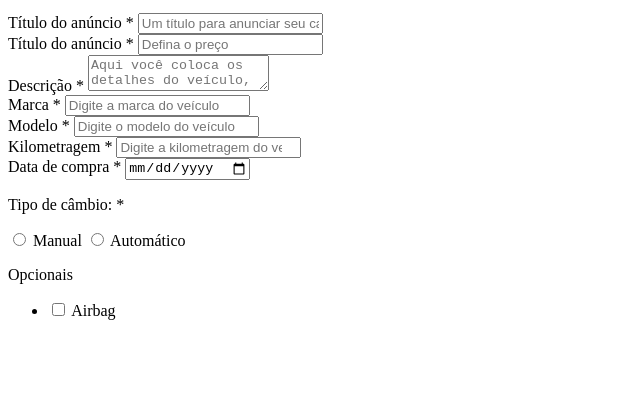
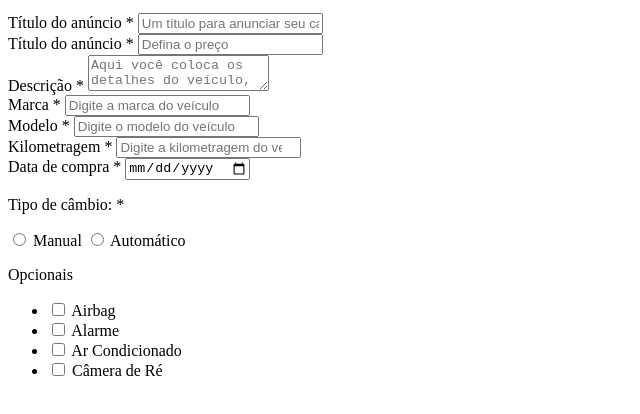
Before and after one commit to ProfRodolfo/20-03-html, a plain HTML site: page index.html in a window 1280 px wide. Shown: the part 178-592 px from the top of the page, without its empty margins (0-640 px from the left). Drawn offline with Linux system fonts and the light colour scheme.

Commit message:
Aula 20-03

```diff
--- a/index.html
+++ b/index.html
@@ -75,7 +75,18 @@
                                 <input type="checkbox" id="airbag" name="optional[]" value="airbag" />
                                 <label for="airbag">Airbag</label>
                             </li>
-
+                            <li>
+                                <input type="checkbox" id="alarm" name="optional[]" value="alarm" />
+                                <label for="alarm">Alarme</label>
+                            </li>
+                            <li>
+                                <input type="checkbox" id="ac" name="optional[]" value="ac" />
+                                <label for="ac">Ar Condicionado</label>
+                            </li>
+                            <li>
+                                <input type="checkbox" id="reverse_camera" name="optional[]" value="reverse_camera" />
+                                <label for="reverse_camera">Câmera de Ré</label>
+                            </li>
                         </ul>
                     </div>
                 </form>
```
